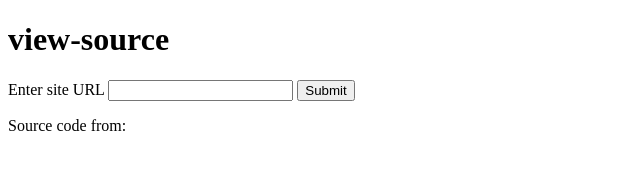
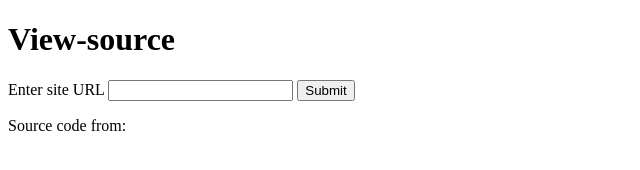
Before and after one commit to solution-loisir/view-source, an Eleventy site: page index.njk in a window 1280 px wide. Shown: the full height of the page, 0-640 px from the left. Built offline with nearby package versions, Linux system fonts and the light colour scheme; Eleventy itself is replaced by a stand-in of ours; files that its build step writes are made by us from their sources.

Commit message:
Update index.njk

```diff
--- a/index.njk
+++ b/index.njk
@@ -1,5 +1,5 @@
 ---
-title: view-source
+title: View-source
 permalink:
   build: /
   getcode: /getcode/
```
